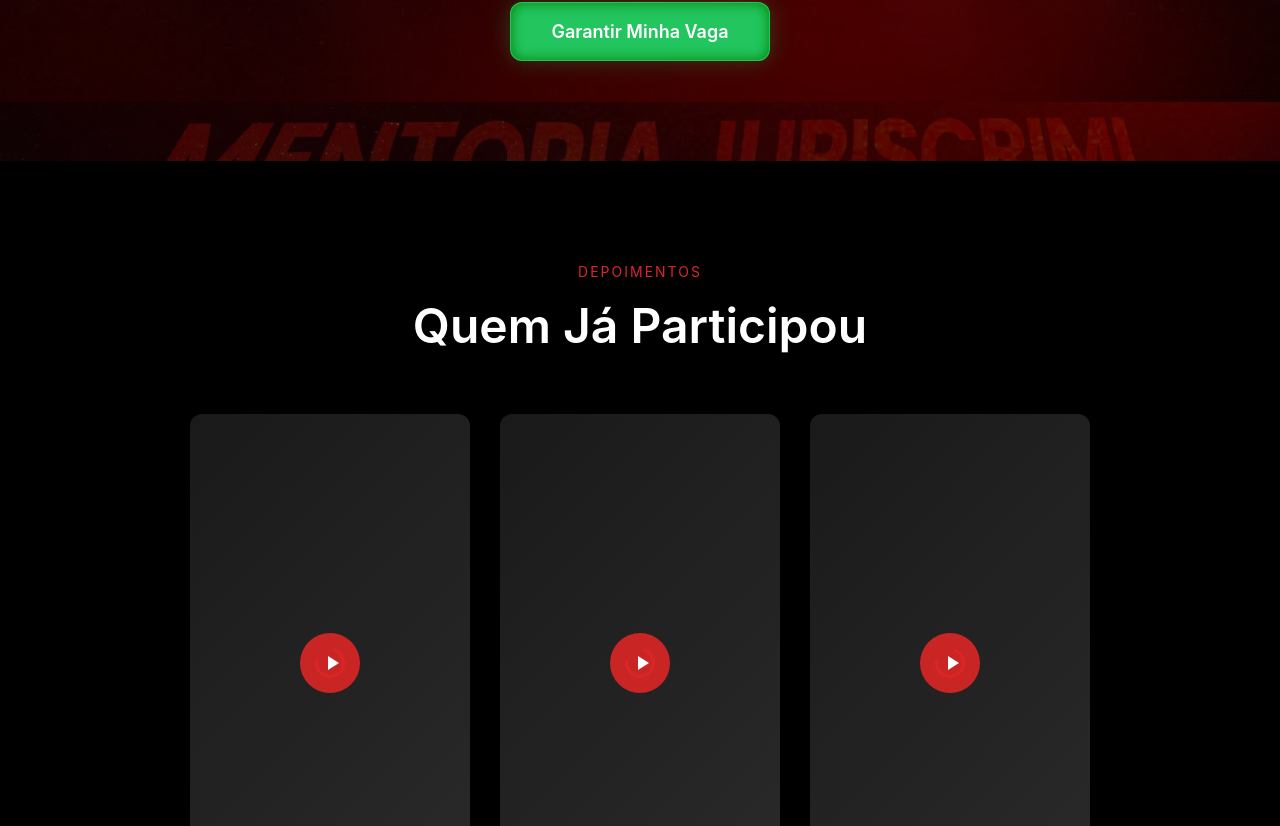
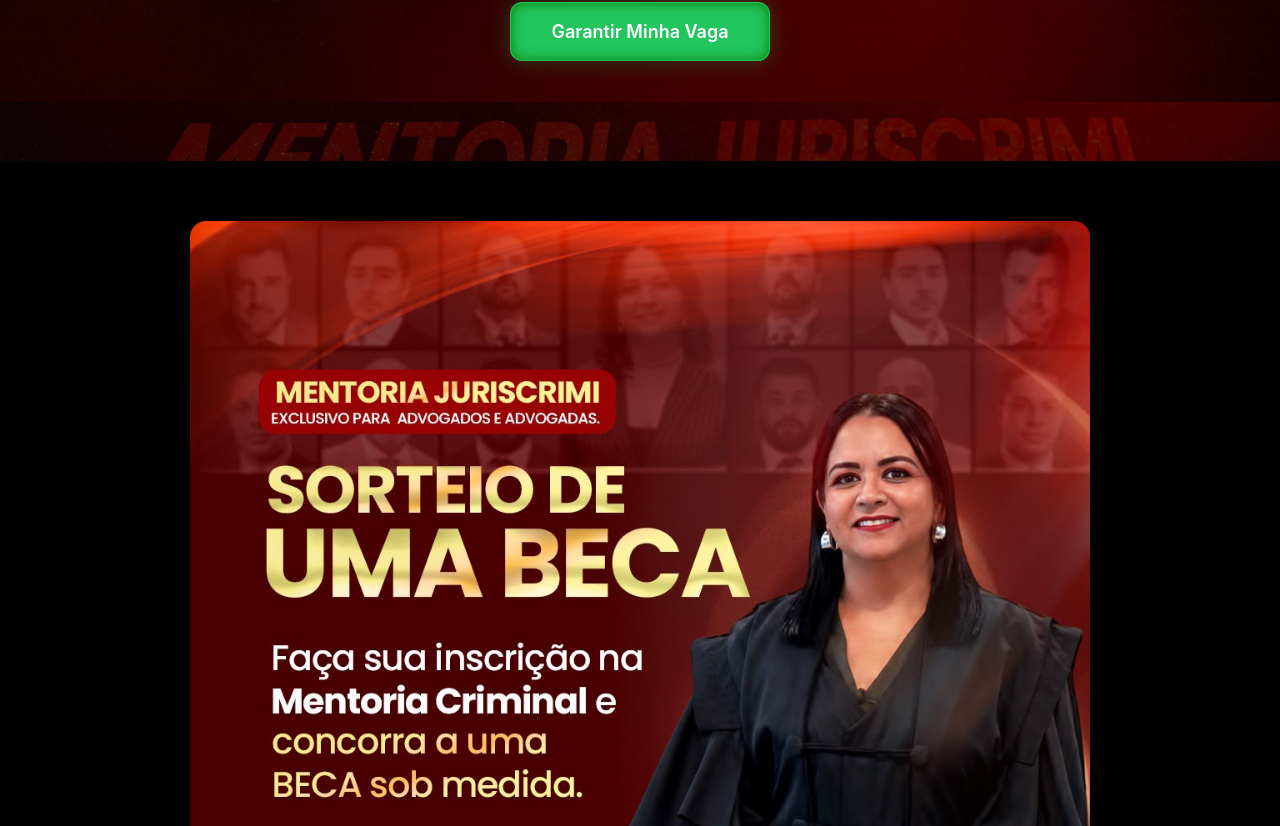
Before and after one commit to aleanmendonca/mentoriajuriscrimi, a React (Vite) app: page / in a window 1280 px wide. Shown: the part 10174-11000 px from the top of the page. Built offline with nearby package versions, Linux system fonts and the light colour scheme; a web font is replaced by a local one.

Commit message:
Seção da beca adicionada

```diff
--- a/src/App.jsx
+++ b/src/App.jsx
@@ -1255,7 +1255,26 @@
   )
 }
 
-// Testimonials Section
+// Beca Section
+function Beca() {
+  const isMobile = useIsMobile()
+  return (
+    <section style={{ ...styles.section, background: 'black', padding: isMobile ? '40px 20px' : '60px 30px' }}>
+      <div style={{ maxWidth: '900px', margin: '0 auto' }}>
+        <img
+          src="/beca.jpeg"
+          alt="Beca"
+          style={{
+            width: '100%',
+            borderRadius: '16px',
+            objectFit: 'cover',
+          }}
+        />
+      </div>
+    </section>
+  )
+}
+
 // Testimonials Section
 function Testimonials() {
   const isMobile = useIsMobile()
@@ -1604,6 +1623,7 @@
       <ForWho />
       <Professors />
       <Schedule />
+      <Beca />
       <Testimonials />
       <Pricing />
       <FAQ />
```
Also changed, not shown: public/beca.jpeg (added).
